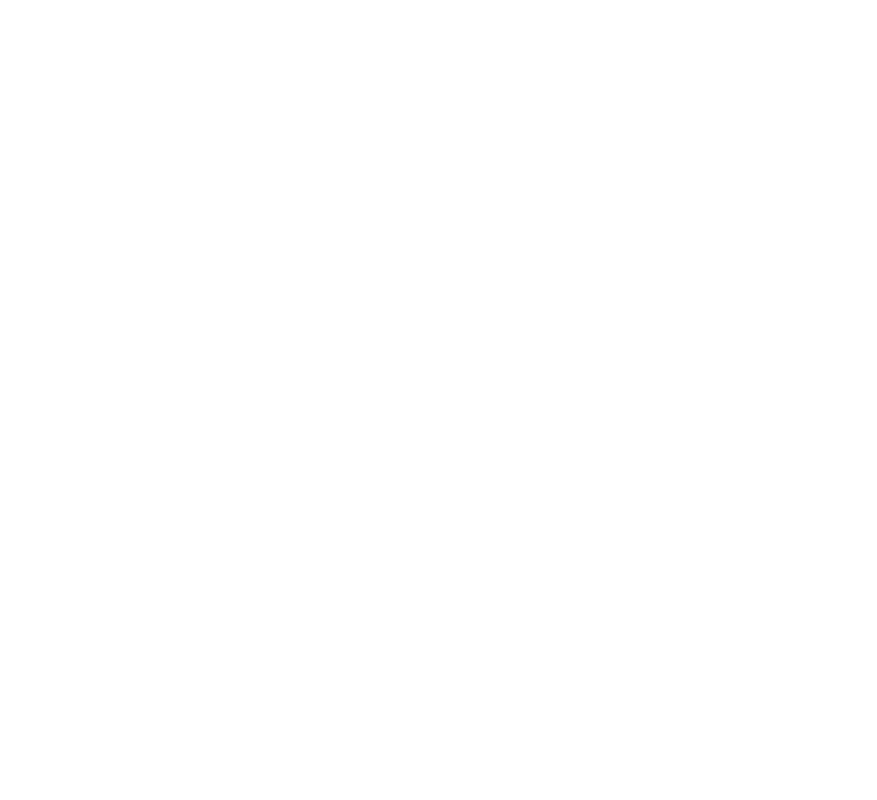
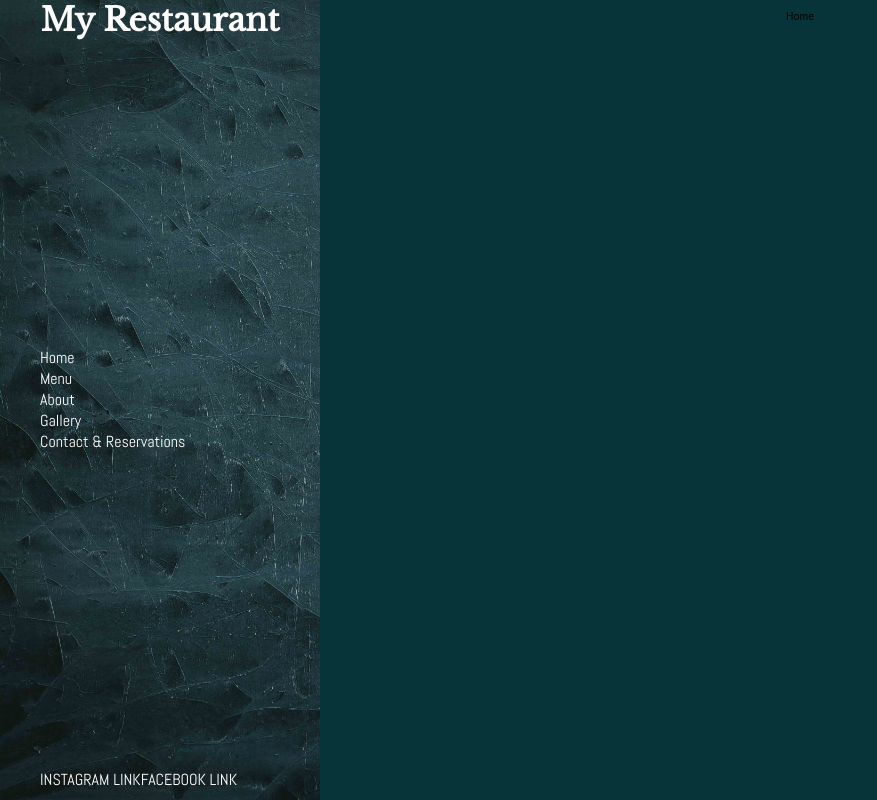
Before and after one commit to jordancmchan/restaurant-project, a React (Create React App) app: page /home in a window 1280 px wide. Shown: the whole page, without its empty margins (0-877 px from the left). Built offline with nearby package versions, Linux system fonts and the light colour scheme.

Commit message:
added side menu

```diff
--- a/package.json
+++ b/package.json
@@ -8,7 +8,9 @@
     "@testing-library/user-event": "^12.8.3",
     "react": "^17.0.2",
     "react-dom": "^17.0.2",
+    "react-router-dom": "^5.2.0",
     "react-scripts": "4.0.3",
+    "sass": "^1.32.8",
     "web-vitals": "^1.1.1"
   },
   "scripts": {
--- /dev/null
+++ b/src/About.js
@@ -0,0 +1,11 @@
+//About.js
+
+const About = () => {
+     return(
+          <section class="aboutContainer">
+               <p>About</p>
+          </section>
+     )
+}
+
+export default About
--- a/src/App.css
+++ /dev/null
@@ -1,38 +0,0 @@
-.App {
-  text-align: center;
-}
-
-.App-logo {
-  height: 40vmin;
-  pointer-events: none;
-}
-
-@media (prefers-reduced-motion: no-preference) {
-  .App-logo {
-    animation: App-logo-spin infinite 20s linear;
-  }
-}
-
-.App-header {
-  background-color: #282c34;
-  min-height: 100vh;
-  display: flex;
-  flex-direction: column;
-  align-items: center;
-  justify-content: center;
-  font-size: calc(10px + 2vmin);
-  color: white;
-}
-
-.App-link {
-  color: #61dafb;
-}
-
-@keyframes App-logo-spin {
-  from {
-    transform: rotate(0deg);
-  }
-  to {
-    transform: rotate(360deg);
-  }
-}
--- a/src/App.js
+++ b/src/App.js
@@ -1,16 +1,64 @@
-import './App.css';
+import './style/App.scss';
+import Home from './Home.js'
+import About from './About.js';
+import Menu from './Menu.js';
+import Gallery from './Gallery.js';
+import Contact from './Contact';
+import {BrowserRouter as Router, Route, Link} from 'react-router-dom';
+
 
 function App() {
   return (
+    <Router>
     <div className="App">
       <header className="header">
+        <h1> My Restaurant</h1>
+        <nav>
+          <ul className="sideMenuContainer">
+            <li><Link exact to = "/home">Home</Link></li>
+            <li><Link exact to = "/menu">Menu</Link></li>
+            <li><Link exact to = "/about">About</Link></li>
+            <li><Link exact to = "/gallery">Gallery</Link></li>
+            <li><Link exact to = "/contact&reservation">Contact & Reservations</Link></li>
+          </ul>
+        </nav>
+        <nav>
+        <ul className="socialContainer">
+            <li>INSTAGRAM LINK</li>
+            <li>FACEBOOK LINK</li>
+          </ul>
+        </nav>
       </header>
-      <body className="body">
-      </body>
+      <Route
+        path="/home"
+        component={Home}
+      />
+
+      <Route
+        path="/menu"
+        component={Menu}
+      />
+
+      <Route
+        path="/about"
+        component={About}
+      />
+
+      <Route
+        path="/gallery"
+        component={Gallery}
+      />
+
+      <Route
+        path="/contact&reservation"
+        component={Contact}
+      />
+
       <footer className="footer">
       </footer>
     </div>
-  );
+    </Router>
+  )
 }
 
 export default App;
--- /dev/null
+++ b/src/Contact.js
@@ -0,0 +1,11 @@
+//Contact.js
+
+const Contact = () => {
+     return(
+          <section class = "contactContainer">
+               <p>Contact and reservations</p>
+          </section>
+     )
+}
+
+export default Contact
--- /dev/null
+++ b/src/Gallery.js
@@ -0,0 +1,11 @@
+//Gallery.js
+
+const Gallery = () => {
+     return(
+          <section class = "galleryContainer">
+               <p>Gallery</p>
+          </section>
+     )
+}
+
+export default Gallery
--- /dev/null
+++ b/src/Home.js
@@ -0,0 +1,11 @@
+//Home.js
+
+const Home = () => {
+     return(
+          <section className="homeContainer">
+               <p>Home</p>
+          </section>
+     )
+}
+
+export default Home;
--- /dev/null
+++ b/src/Menu.js
@@ -0,0 +1,11 @@
+//Menu.js
+
+const About = () => {
+     return(
+          <section class="menuContainer">
+               <p>Menu</p>
+          </section>
+     )
+}
+
+export default About
--- /dev/null
+++ b/src/style/App.scss
@@ -0,0 +1,76 @@
+@import 'mixin';
+
+.App{
+     font-size: 62.5%;
+     display: grid;
+     grid-template-columns: 25% auto;
+
+     .header{
+          display:flex;
+          flex-direction: column;
+          justify-content: space-between;
+          height: 100vh;
+          position: sticky;
+          z-index: 9999;
+          &:after{
+               content: '';
+               background-image: url(../assets/side-menu.jpg);
+               background-size:cover;
+               // opacity: 0.9;
+               top: 0;
+               left: 0;
+               bottom: 0;
+               right: 0;
+               position: absolute;
+               z-index: -1;
+               // filter: blur(1px);
+          }
+          h1{
+               font-size: 2rem;
+               @include fontBaskerville;
+               color: white;
+               text-align: center;
+               margin: 0;
+          }
+
+          nav{
+               display:flex;
+               flex-direction: column;
+               justify-content: space-between;
+               .sideMenuContainer{
+                    li{
+                         list-style: none;
+                         @include fontAbel;
+                         font-size: 1rem;
+                         a{
+                              color: white;
+                              text-decoration: none;
+
+                              &:hover{
+                                   border-bottom: 2px solid $gold;
+                              }
+                         }
+                    }
+               }
+
+               .socialContainer{
+                    display: flex;
+                    li{
+                         list-style: none;
+                         @include fontAbel;
+                         color: white;
+                         font-size: 1rem;
+                    }
+               }
+          }
+     }
+
+     .homeContainer, .menuContainer, .aboutContainer, .galleryContainer, .contactContainer {
+          display:flex;
+          justify-content: center;
+          background-color: $richBlack;
+     }
+
+
+
+}
--- /dev/null
+++ b/src/style/_mixin.scss
@@ -0,0 +1,13 @@
+@import url('https://fonts.googleapis.com/css2?family=Libre+Baskerville&display=swap');
+@import url('https://fonts.googleapis.com/css2?family=Abel&family=Libre+Baskerville&display=swap');
+
+$gold: #8D5A02;
+$richBlack: #073439;
+
+@mixin fontBaskerville {
+     font-family: 'Libre Baskerville', serif;
+}
+
+@mixin fontAbel {
+     font-family: 'Abel', sans-serif;
+}
```
Also changed, not shown: src/assets/side-menu.jpg (added), 1 other file (tests, documents, lock files or other folders).
